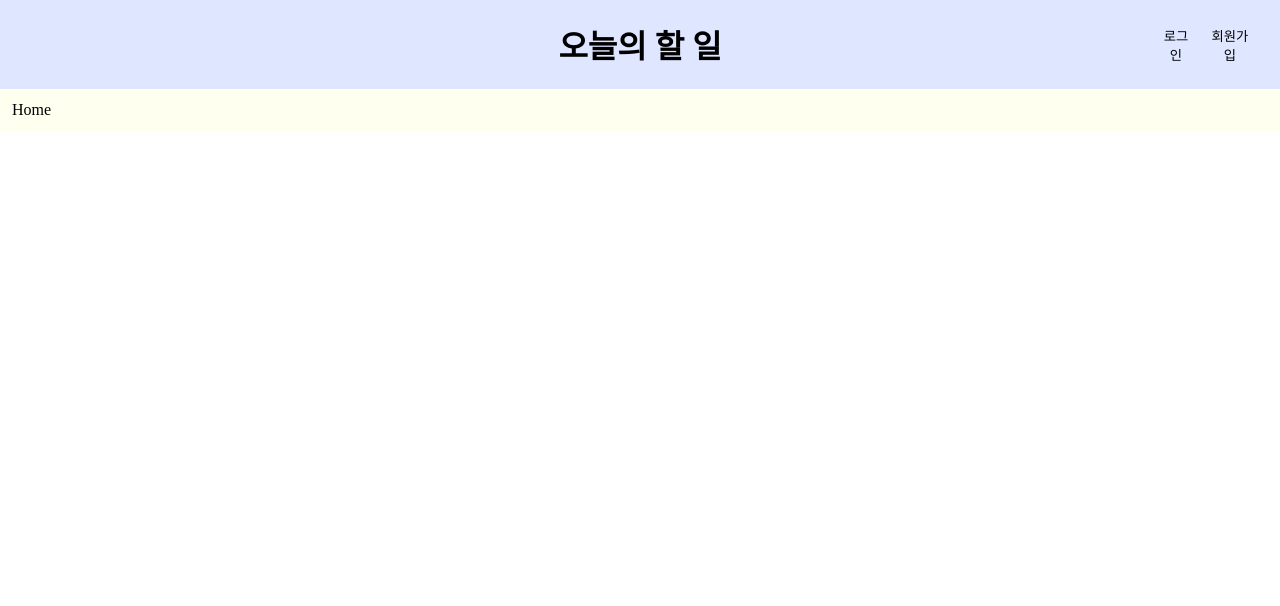
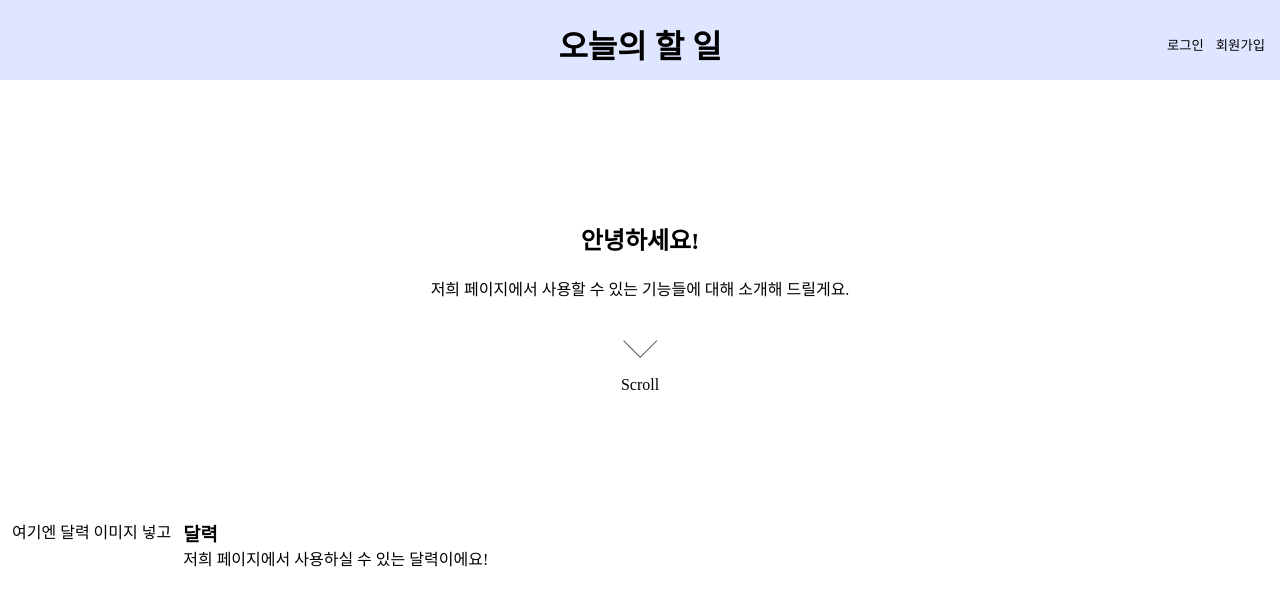
Before and after one commit to taehankim-dev/DiaryWebService, a React (Vite) app: page / in a window 1280 px wide. Shown: the top 606 px of the page. Built offline with nearby package versions, Linux system fonts and the light colour scheme; no server answers; a web font is replaced by a local one.

Commit message:
1.멤버 여부에 따른 페이지 구분 2. 비회원 home 제작중

```diff
--- a/src/pages/Home.tsx
+++ b/src/pages/Home.tsx
@@ -1,11 +1,9 @@
 import React from 'react';
-import { PageContainerWithMenu } from '@styles/PageLayout';
 import Header from '@components/header/Header';
 import { useRecoilValue } from 'recoil';
 import { isLoginState } from '@states/UserState';
-import Calendar from './Calendar';
-// import Menu from '@components/Menu';
-
+import MemberHome from './members/Home';
+import NonMemberHome from './nonMembers/Home';
 
 const Home : React.FC = () => {
   const isLogIn = useRecoilValue(isLoginState)
@@ -13,16 +11,11 @@ const Home : React.FC = () => {
   return (
     <>
       <Header />
-      <PageContainerWithMenu>
-        {/* <Menu /> */}
-        {
-          isLogIn
-          ?
-          <Calendar />
-          :
-          <>Home</>
-        }
-      </PageContainerWithMenu>
+      {isLogIn ?
+        <MemberHome />
+        :
+        <NonMemberHome />
+      }
     </>
 
   )
--- a/src/pages/PageRoutes.tsx
+++ b/src/pages/PageRoutes.tsx
@@ -2,7 +2,7 @@ import React from 'react';
 import { BrowserRouter, Route, Routes } from 'react-router-dom';
 
 import Home from './Home';
-import MyPage from './MyPage';
+import MyPage from './members/MyPage';
 
 const PageRoutes : React.FC = () => {
   return (
--- /dev/null
+++ b/src/pages/members/Home.tsx
@@ -0,0 +1,11 @@
+import React from 'react';
+
+const memberHome : React.FC = () => {
+  return (
+    <>
+
+    </>
+  )
+}
+
+export default memberHome;
--- /dev/null
+++ b/src/pages/nonMembers/Home.tsx
@@ -0,0 +1,23 @@
+import React from 'react';
+import { HomeTitle } from './HomeTitle';
+import { PageContainer, TextWithLeftImageSection } from '@styles/PageLayout';
+
+
+const nonMemberHome : React.FC = () => {
+  return(
+    <PageContainer>
+      <HomeTitle />
+      <TextWithLeftImageSection>
+        <div>
+          여기엔 달력 이미지 넣고
+        </div>
+        <div>
+          <h3>달력</h3>
+          <div>저희 페이지에서 사용하실 수 있는 달력이에요!</div>
+        </div>
+      </TextWithLeftImageSection>
+    </PageContainer>
+  )
+}
+
+export default nonMemberHome;
--- /dev/null
+++ b/src/pages/nonMembers/HomeTitle.tsx
@@ -0,0 +1,16 @@
+import { ScrollInduce, TitleSection } from "@styles/PageLayout"
+
+export const HomeTitle : React.FC = () => {
+  return (
+    <TitleSection>
+      <div>
+        <h2>안녕하세요!</h2>
+        <p>저희 페이지에서 사용할 수 있는 기능들에 대해 소개해 드릴게요.</p>
+        <ScrollInduce>
+          <span />
+          <p>Scroll</p>
+        </ScrollInduce>
+      </div>
+    </TitleSection>
+  )
+}
--- a/src/styles/HeaderStyle.ts
+++ b/src/styles/HeaderStyle.ts
@@ -3,6 +3,7 @@ import styled from '@emotion/styled';
 //Header
 export const HeaderContainer = styled.header`
   display : grid;
+  height: 80px;
   grid-template-columns : 1fr 3fr 1fr;
   background-color:#dfe6ff;
   *{
@@ -25,7 +26,7 @@ export const SignLayoutPC = styled.div`
 
 export const SignButtonGroup = styled.div`
   display: flex;
-  margin: 25px 20px auto auto;
+  margin: auto;
   vertical-align: middle;
 `
 
--- a/src/styles/PageLayout.ts
+++ b/src/styles/PageLayout.ts
@@ -1,3 +1,4 @@
+import { keyframes } from "@emotion/react";
 import styled from "@emotion/styled";
 
 export const PageContainerWithMenu = styled.section`
@@ -8,8 +9,64 @@ export const PageContainerWithMenu = styled.section`
   background:#feffef;
 `
 
-export const PageContainer = styled.div`
+export const PageContainer = styled.article`
   display:grid;
+  height:calc(100vh - 80px);
+  padding:12px;
+  box-sizing:border-box;
   font-family: 'omyu';
-  padding:12px;
+  overflow: hidden;
+  >section{
+    // height:inherit;
+    display: flex;
+  }
 `
+
+export const TitleSection = styled.section`
+  margin: auto;
+  text-align: center;
+`
+
+export const TextWithLeftImageSection = styled.section`
+  >div{
+    float:left;
+    &:last-child{
+      padding-left:12px;
+    }
+    >h3{
+      margin:0;
+    }
+  }
+`
+
+const ScrollArrowAni = keyframes`
+  0%{
+    transform: translate(-120%, 0) rotate(-45deg);
+    opacity: 0;
+  }
+  50%{
+    opacity: 1;
+  }
+  100%{
+    transform: translate(-120%, 20px) rotate(-45deg);
+    opacity: 0;
+  }
+`
+
+export const ScrollInduce = styled.div`
+  position:relative;
+  >span{
+    position: absolute;
+    width: 24px;
+    height: 24px;
+    margin-left: 17px;
+    border-left: 1px solid black;
+    border-bottom: 1px solid black;
+    transform: translate(-125%, 0) rotate(-45deg);
+    animation: ${ScrollArrowAni} 1.5s linear infinite;
+    box-sizing: border-box;
+  }
+  >p{
+    padding-top:60px;
+  }
+`
```
Also changed, not shown: src/pages/members/MyPage.tsx (renamed from src/pages/MyPage.tsx).
